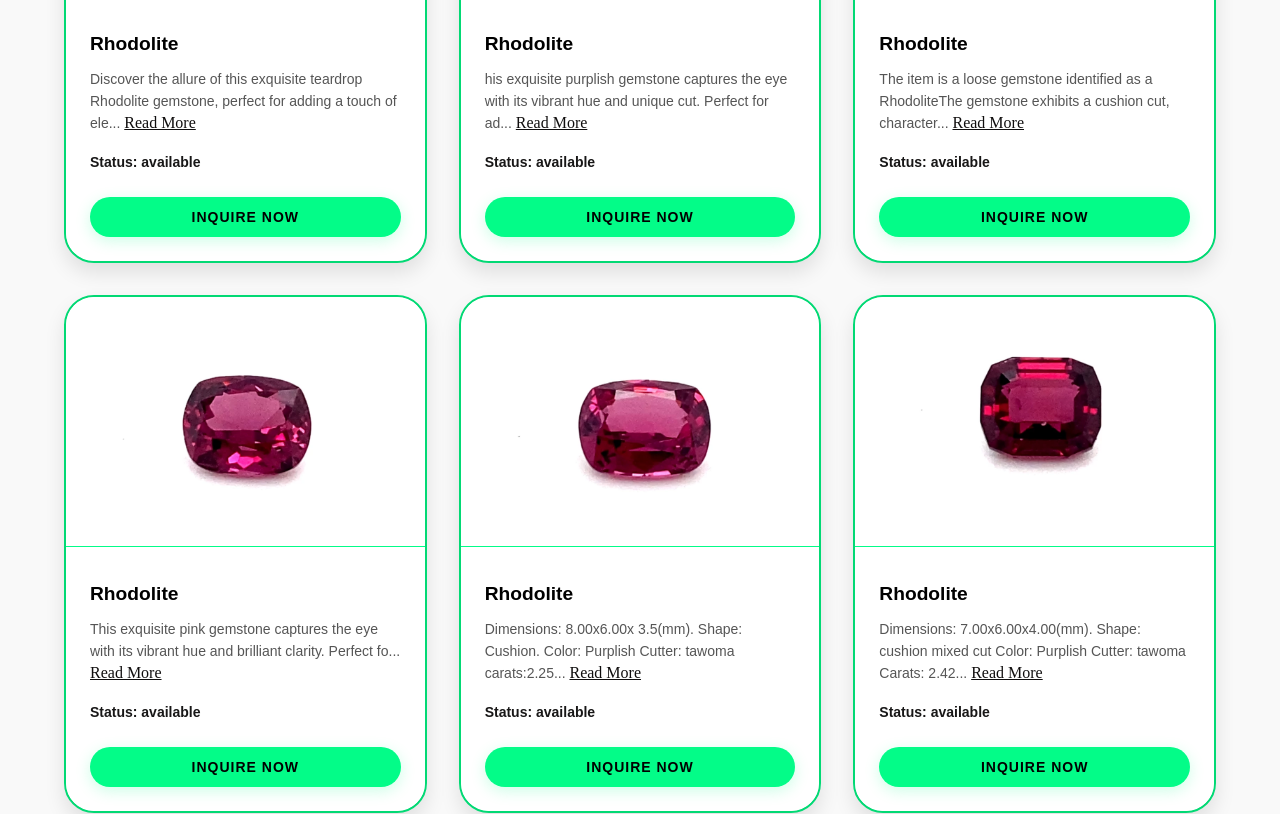
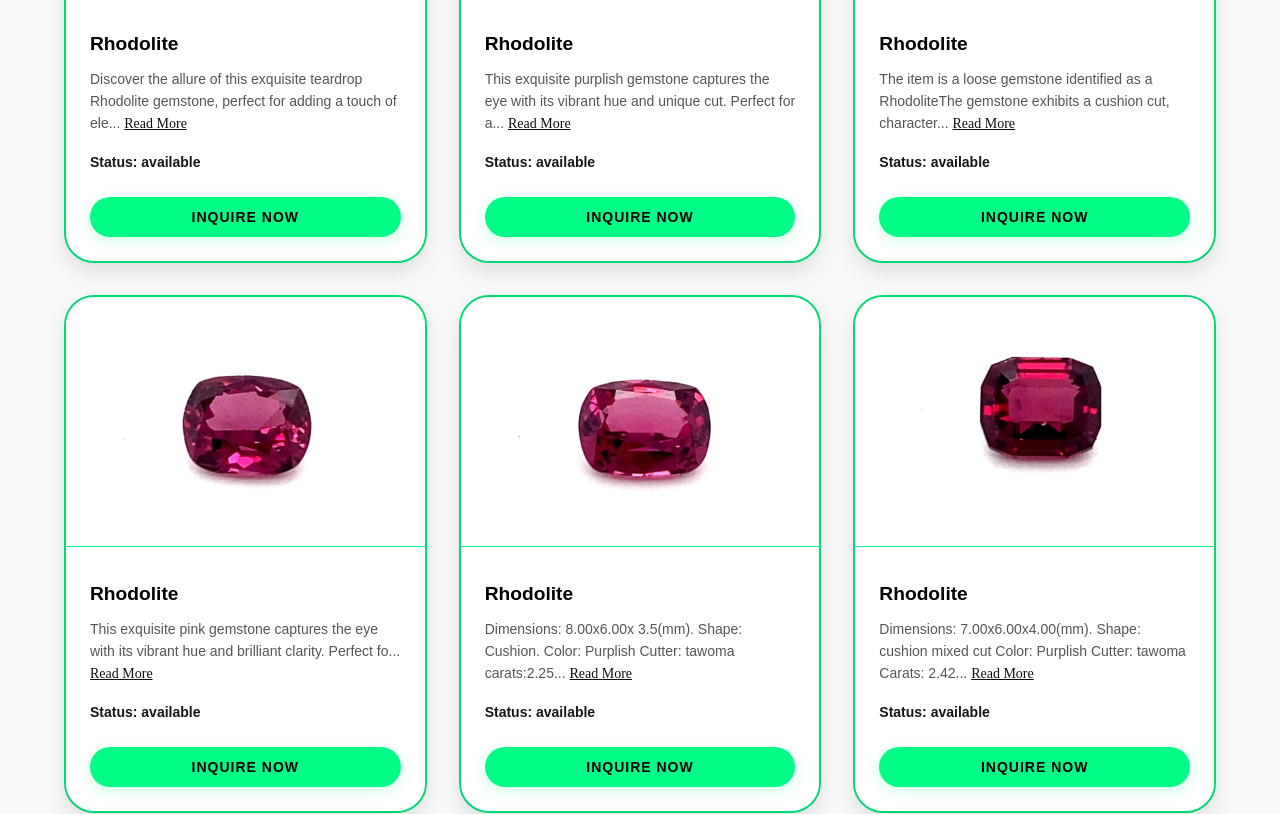
Before and after one commit to Sirlifye/pltreasurers, a website: page index.html in a window 1280 px wide. Shown: the part 1021-1835 px from the top of the page. Drawn offline with Linux system fonts and the light colour scheme.

Commit message:
Add files via upload

```diff
--- a/scripts/script.js
+++ b/scripts/script.js
@@ -73,7 +73,7 @@ const gemstones = [
         category: "rhodolite",
         status: "available",
         image: "images/Collection/new stones/2.webp",
-        description: "his exquisite purplish gemstone captures the eye with its vibrant hue and unique cut. Perfect for adding a touch of elegance to any jewelry piece, it embodies luxury and sophistication. Whether set in a ring or pendant, this gem is sure to make a statement. Dimensions:9.00x5.00x2.50(mm) Shape: Kite Color:Purplish Carat:1.12 "
+        description: "This exquisite purplish gemstone captures the eye with its vibrant hue and unique cut. Perfect for adding a touch of elegance to any jewelry piece, it embodies luxury and sophistication. Whether set in a ring or pendant, this gem is sure to make a statement. Dimensions:9.00x5.00x2.50(mm) Shape: Kite Color:Purplish Carat:1.12 "
     },
     {
         id: 14,
--- a/styles/styles.css
+++ b/styles/styles.css
@@ -382,7 +382,7 @@ body {
     color: #100e0e;
     border: none;
     cursor: pointer;
-    font-size: 16px;
+    font-size: 14px;
     text-decoration: underline;
 }
 
```
